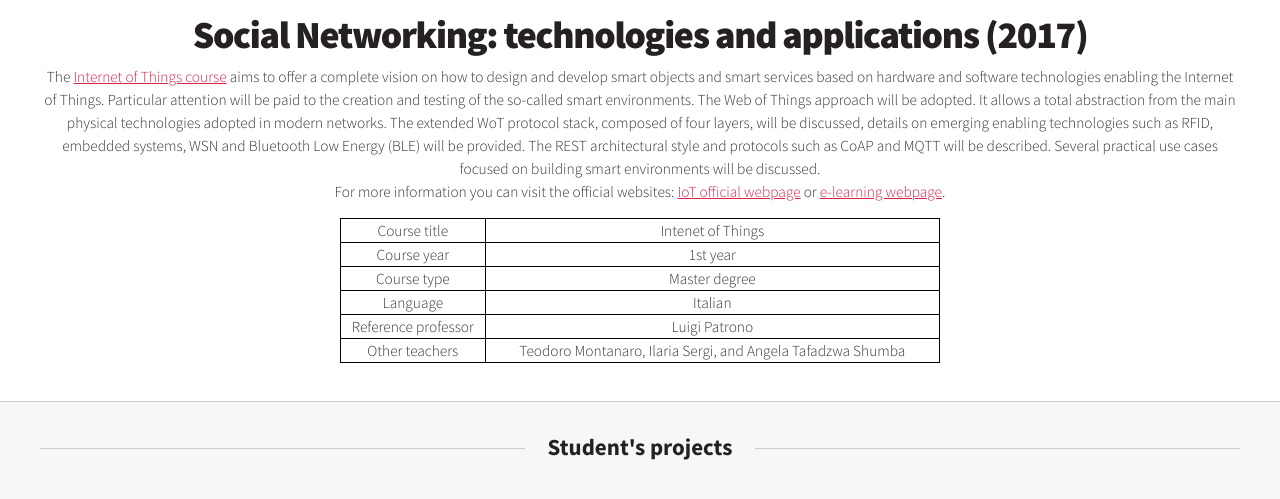
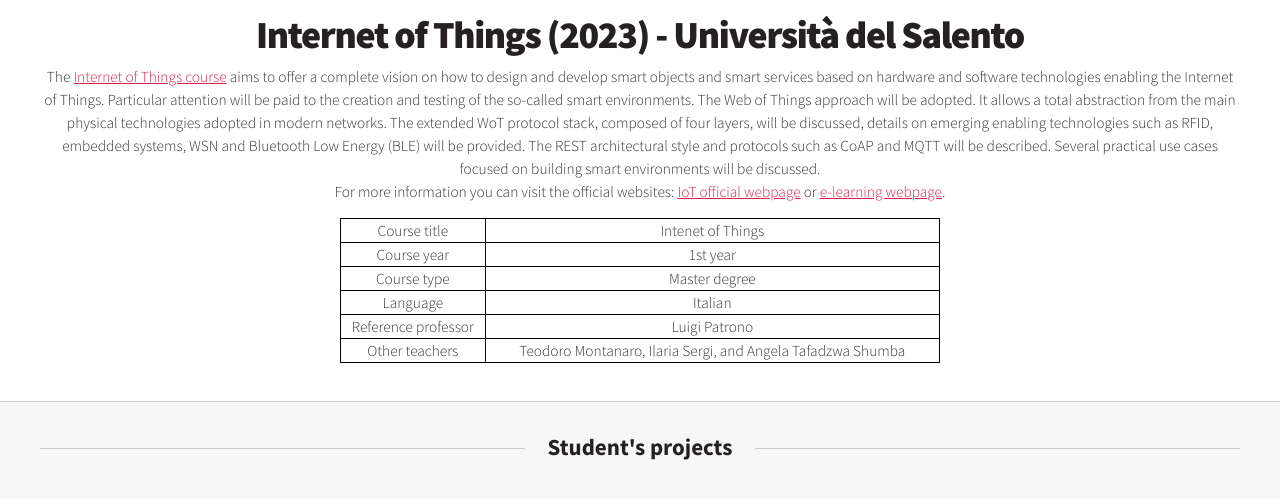
Before and after one commit to UniSalento-IDALab-IoTCourse-2023-2024/UniSalento-IDALab-IoTCourse-2023-2024.github.io, a Jekyll site: the page built from index.html, in a window 1280 px wide and 900 px high, cut to the strip 0-529 px from the top of the window. Shown: the top 499 px of the strip. Built offline with Jekyll 4.4.1, drawn with Linux system fonts in a browser that asks for light colours; the list of posts is cut into pages by our own code.

Commit message:
Update header_landing.html

```diff
--- a/_includes/header_landing.html
+++ b/_includes/header_landing.html
@@ -3,7 +3,7 @@
 				<div id="header">
 
 					<!-- Logo -->
-						<h1><a href="index.html">Social Networking: technologies and applications (2017)</a></h1>
+						<h1><a href="index.html">Internet of Things (2023) - Università del Salento</a></h1>
 
 					<!-- Intro -->
 						<section id="intro" class="container">
```
